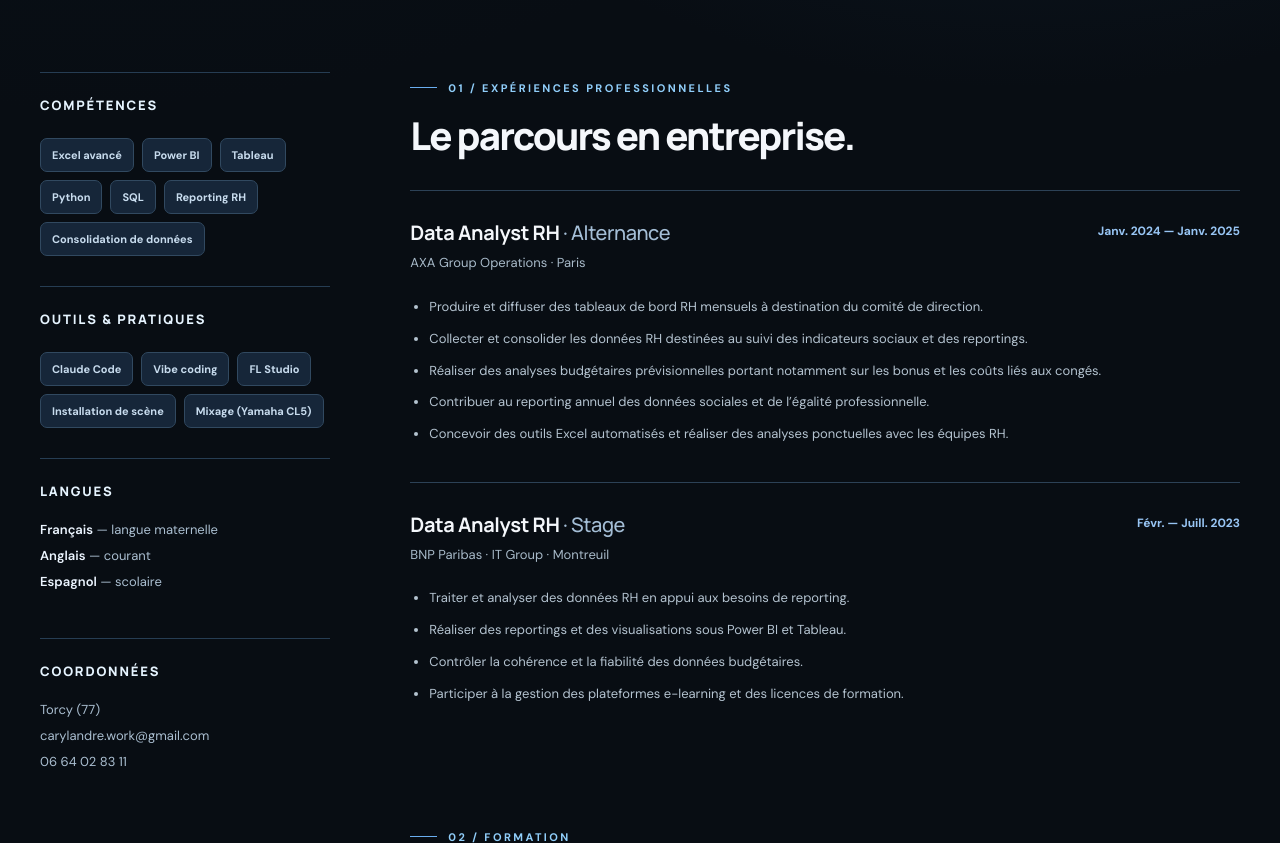
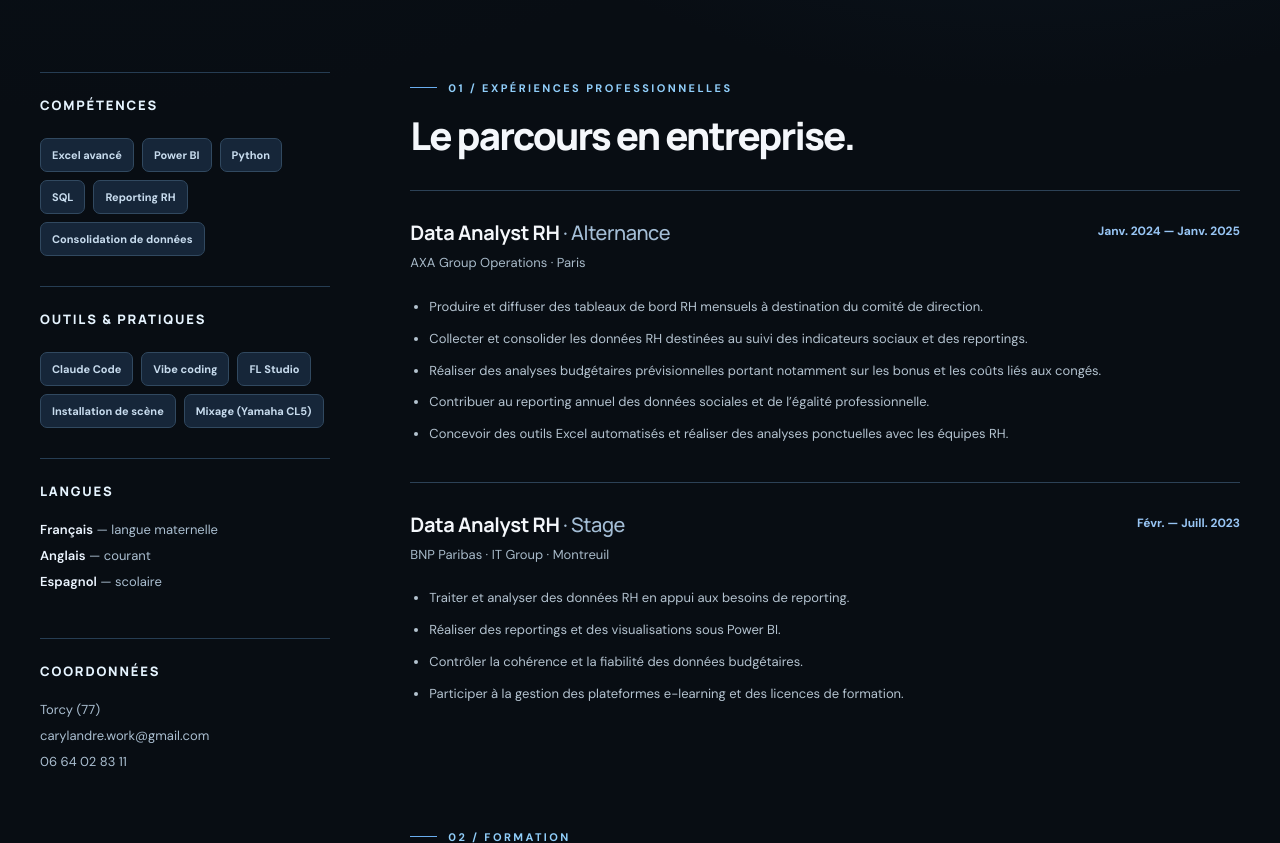
Before and after one commit to caryl97170/Caryl-ANDRE, a plain HTML site: page profil.html in a window 1280 px wide. Shown: the part 640-1483 px from the top of the page. Drawn offline with Linux system fonts and the light colour scheme.

Commit message:
Retrait de la compétence Tableau
Co-Authored-By: Claude Opus 5.5 <noreply@anthropic.com>
Claude-Session: https://claude.ai/code/session_018M4eCN6htpdKWPDvxLvwXW

```diff
--- a/profil.html
+++ b/profil.html
@@ -12,8 +12,8 @@
 <main id="contenu">
 <section class="profile-hero"><div class="container"><a class="detail-back" href="index.html">← Retour au portfolio</a><div class="eyebrow">Profil professionnel / Curriculum vitae</div><h1>Caryl <span>André.</span></h1><div class="profile-title">Data Analyst <span class="profile-divider">/</span> Reporting &amp; Business Intelligence</div><p>Deux expériences en analyse de données RH, une formation croisée en ressources humaines et en Big Data, et des projets personnels de conception numérique, actuellement en cours de développement.</p><div class="action-row"><a class="btn primary" href="assets/cv-caryl-andre-version-fournie.pdf" rel="noopener" target="_blank">Consulter mon CV PDF ↗</a><a class="btn secondary" href="mailto:carylandre.work@gmail.com">Me contacter ↗</a></div></div></section>
 <div class="container profile-layout">
-<aside class="profile-aside"><div class="profile-block"><h2>Compétences</h2><div class="skills"><span class="skill">Excel avancé</span><span class="skill">Power BI</span><span class="skill">Tableau</span><span class="skill">Python</span><span class="skill">SQL</span><span class="skill">Reporting RH</span><span class="skill">Consolidation de données</span></div></div><div class="profile-block"><h2>Outils &amp; pratiques</h2><div class="skills"><span class="skill">Claude Code</span><span class="skill">Vibe coding</span><span class="skill">FL Studio</span><span class="skill">Installation de scène</span><span class="skill">Mixage (Yamaha CL5)</span></div></div><div class="profile-block"><h2>Langues</h2><p><strong>Français</strong> — langue maternelle<br/><strong>Anglais</strong> — courant<br/><strong>Espagnol</strong> — scolaire</p></div><div class="profile-block"><h2>Coordonnées</h2><p>Torcy (77)<br/><a href="mailto:carylandre.work@gmail.com">carylandre.work@gmail.com</a><br/><a href="tel:+33664028311">06 64 02 83 11</a></p></div></aside>
-<div class="profile-main"><section class="profile-section"><div class="eyebrow">01 / Expériences professionnelles</div><h2>Le parcours en entreprise.</h2><article class="career-item"><div class="career-header"><div><h3>Data Analyst RH <span>· Alternance</span></h3><p>AXA Group Operations · Paris</p></div><time>Janv. 2024 — Janv. 2025</time></div><ul><li>Produire et diffuser des tableaux de bord RH mensuels à destination du comité de direction.</li><li>Collecter et consolider les données RH destinées au suivi des indicateurs sociaux et des reportings.</li><li>Réaliser des analyses budgétaires prévisionnelles portant notamment sur les bonus et les coûts liés aux congés.</li><li>Contribuer au reporting annuel des données sociales et de l’égalité professionnelle.</li><li>Concevoir des outils Excel automatisés et réaliser des analyses ponctuelles avec les équipes RH.</li></ul></article><article class="career-item"><div class="career-header"><div><h3>Data Analyst RH <span>· Stage</span></h3><p>BNP Paribas · IT Group · Montreuil</p></div><time>Févr. — Juill. 2023</time></div><ul><li>Traiter et analyser des données RH en appui aux besoins de reporting.</li><li>Réaliser des reportings et des visualisations sous Power BI et Tableau.</li><li>Contrôler la cohérence et la fiabilité des données budgétaires.</li><li>Participer à la gestion des plateformes e-learning et des licences de formation.</li></ul></article></section>
+<aside class="profile-aside"><div class="profile-block"><h2>Compétences</h2><div class="skills"><span class="skill">Excel avancé</span><span class="skill">Power BI</span><span class="skill">Python</span><span class="skill">SQL</span><span class="skill">Reporting RH</span><span class="skill">Consolidation de données</span></div></div><div class="profile-block"><h2>Outils &amp; pratiques</h2><div class="skills"><span class="skill">Claude Code</span><span class="skill">Vibe coding</span><span class="skill">FL Studio</span><span class="skill">Installation de scène</span><span class="skill">Mixage (Yamaha CL5)</span></div></div><div class="profile-block"><h2>Langues</h2><p><strong>Français</strong> — langue maternelle<br/><strong>Anglais</strong> — courant<br/><strong>Espagnol</strong> — scolaire</p></div><div class="profile-block"><h2>Coordonnées</h2><p>Torcy (77)<br/><a href="mailto:carylandre.work@gmail.com">carylandre.work@gmail.com</a><br/><a href="tel:+33664028311">06 64 02 83 11</a></p></div></aside>
+<div class="profile-main"><section class="profile-section"><div class="eyebrow">01 / Expériences professionnelles</div><h2>Le parcours en entreprise.</h2><article class="career-item"><div class="career-header"><div><h3>Data Analyst RH <span>· Alternance</span></h3><p>AXA Group Operations · Paris</p></div><time>Janv. 2024 — Janv. 2025</time></div><ul><li>Produire et diffuser des tableaux de bord RH mensuels à destination du comité de direction.</li><li>Collecter et consolider les données RH destinées au suivi des indicateurs sociaux et des reportings.</li><li>Réaliser des analyses budgétaires prévisionnelles portant notamment sur les bonus et les coûts liés aux congés.</li><li>Contribuer au reporting annuel des données sociales et de l’égalité professionnelle.</li><li>Concevoir des outils Excel automatisés et réaliser des analyses ponctuelles avec les équipes RH.</li></ul></article><article class="career-item"><div class="career-header"><div><h3>Data Analyst RH <span>· Stage</span></h3><p>BNP Paribas · IT Group · Montreuil</p></div><time>Févr. — Juill. 2023</time></div><ul><li>Traiter et analyser des données RH en appui aux besoins de reporting.</li><li>Réaliser des reportings et des visualisations sous Power BI.</li><li>Contrôler la cohérence et la fiabilité des données budgétaires.</li><li>Participer à la gestion des plateformes e-learning et des licences de formation.</li></ul></article></section>
 <section class="profile-section"><div class="eyebrow">02 / Formation</div><h2>Deux spécialisations complémentaires.</h2><article class="education-item"><div><h3>MBA Big Data &amp; Intelligence Artificielle</h3><p>MBA ESG · Parcours Chief Data Officer</p></div><time>2024 — 2025</time></article><article class="education-item"><div><h3>Master Communication &amp; Ressources Humaines</h3><p>Université Sorbonne Paris Nord</p></div><time>2021 — 2023</time></article></section>
 <section class="profile-section"><div class="eyebrow">03 / Au-delà du CV</div><h2>Des réalisations personnelles.</h2><p class="profile-outro">Je développe AZMUT BI, conçois YZOCEL Stage et documente aussi des réalisations concrètes en mécanique et en musique. AZMUT BI et YZOCEL Stage sont des projets en cours, actuellement en phase de développement. Chaque projet a sa propre fiche, avec son état d’avancement réel et ses éléments visuels.</p><a class="btn secondary" href="index.html#projets">Découvrir les projets ↗</a></section></div></div>
 </main>
```
Also changed, not shown: index.html (+1 -1 lines).
